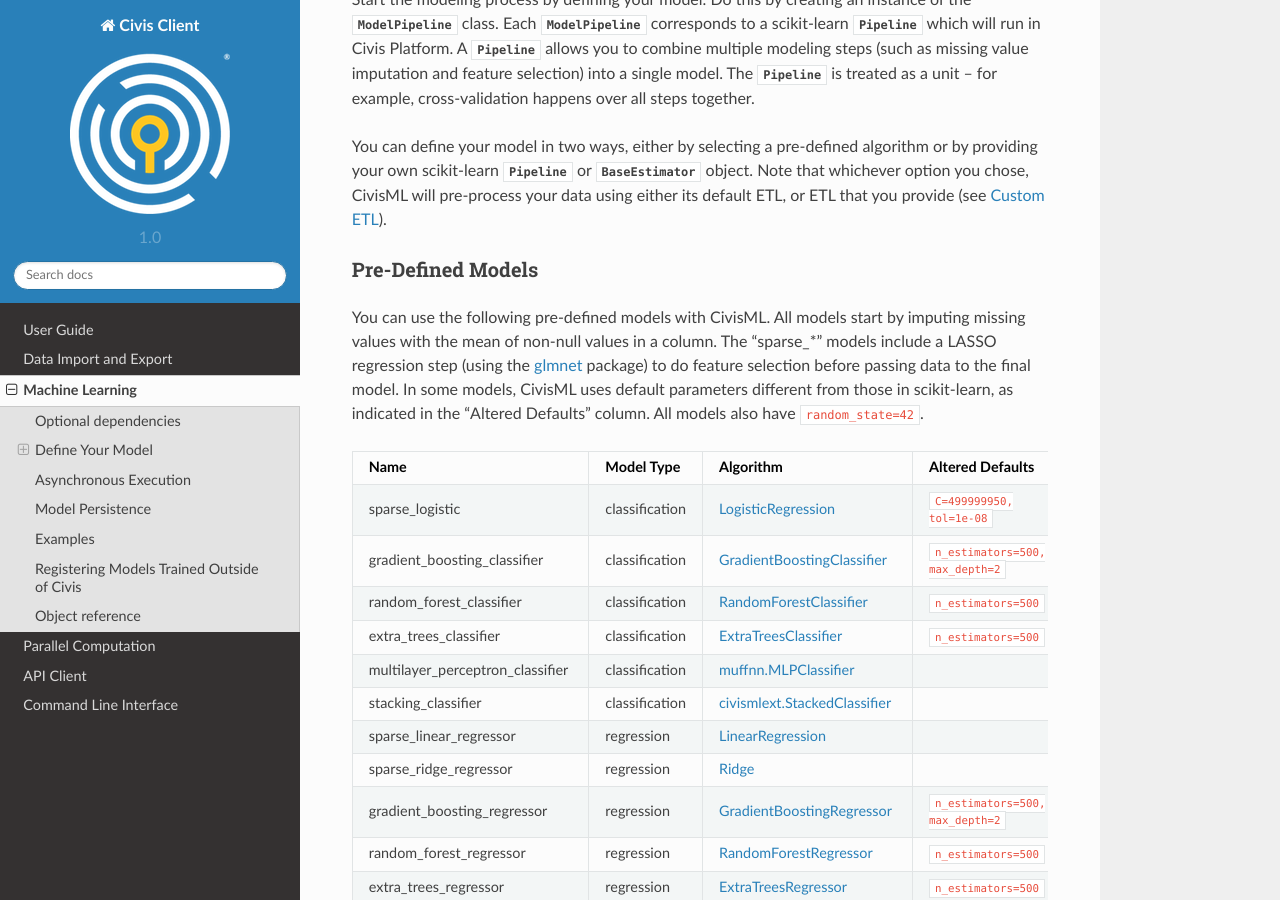
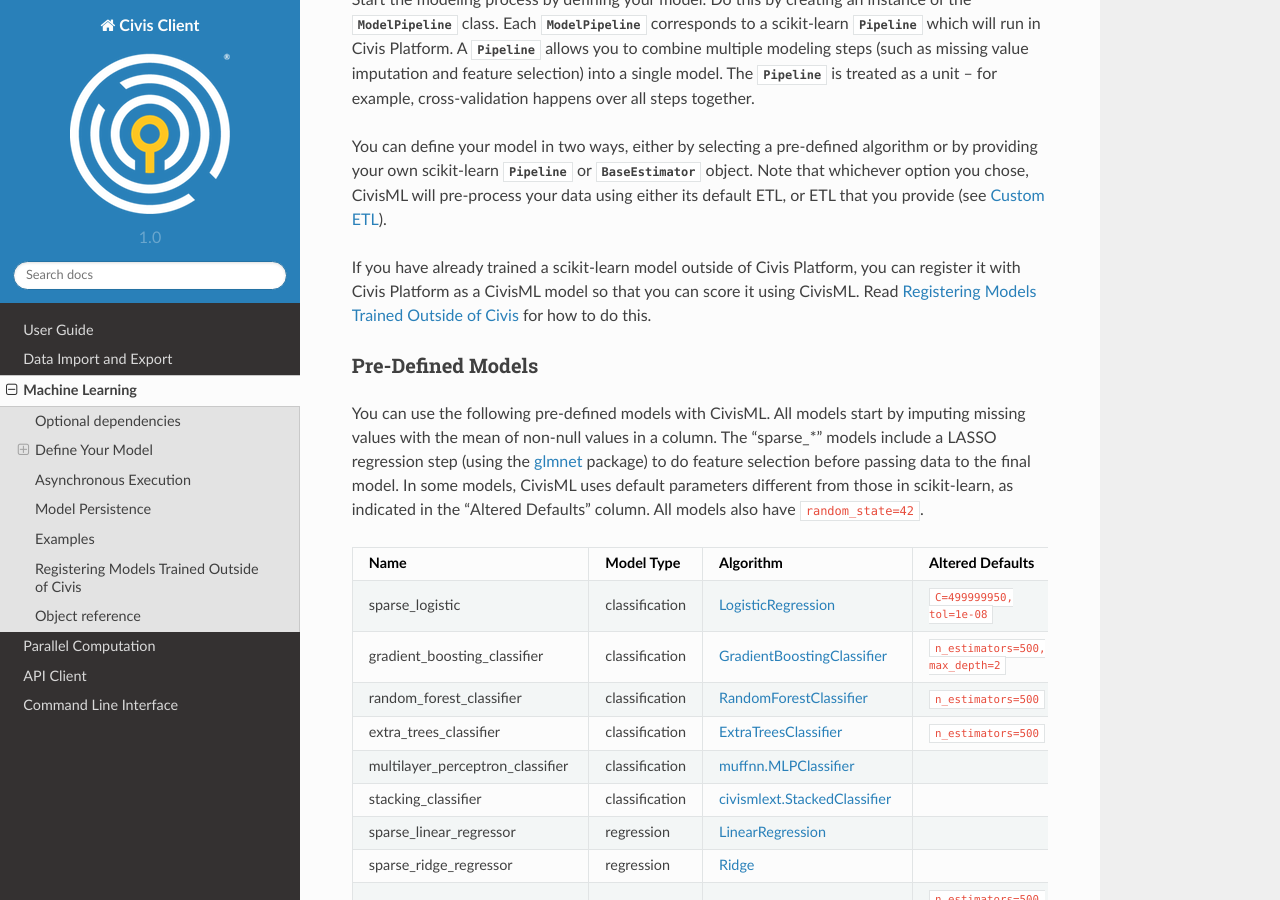
Before and after one commit to civisanalytics/civis-python, a Sphinx documentation site: the page built from docs/source/ml.rst, in a window 1280 px wide and 900 px high, scrolled down 1131 px. Built offline with Sphinx 7.4.7 and the Read the Docs theme 2.0.0, drawn with Linux system fonts in a browser that asks for light colours.

Commit message:
Doc note about registration

```diff
--- a/docs/source/ml.rst
+++ b/docs/source/ml.rst
@@ -68,6 +68,9 @@
 Note that whichever option you chose, CivisML will pre-process your
 data using either its default ETL, or ETL that you provide (see :ref:`custom-etl`).
 
+If you have already trained a scikit-learn model outside of Civis Platform,
+you can register it with Civis Platform as a CivisML model so that you can
+score it using CivisML. Read :ref:`model-registration` for how to do this.
 
 Pre-Defined Models
 ------------------
@@ -359,6 +362,7 @@
   train = [model.train(table_name='schema.name', database_name='My DB') for model in models]
   aucs = [tr.metrics['roc_auc'] for tr in train]  # Code blocks here
 
+..  _model-registration:
 
 Registering Models Trained Outside of Civis
 ===========================================
```
